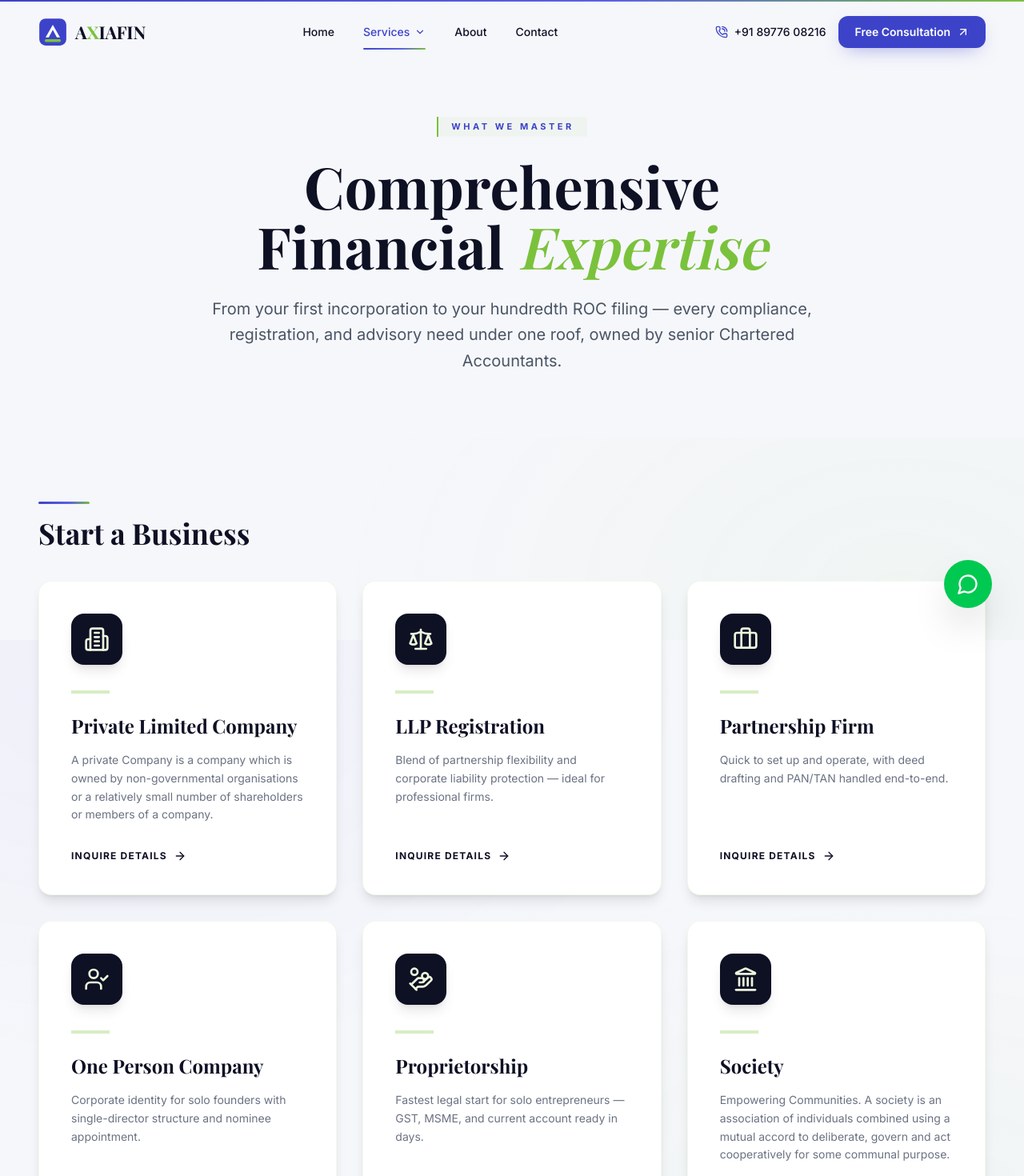
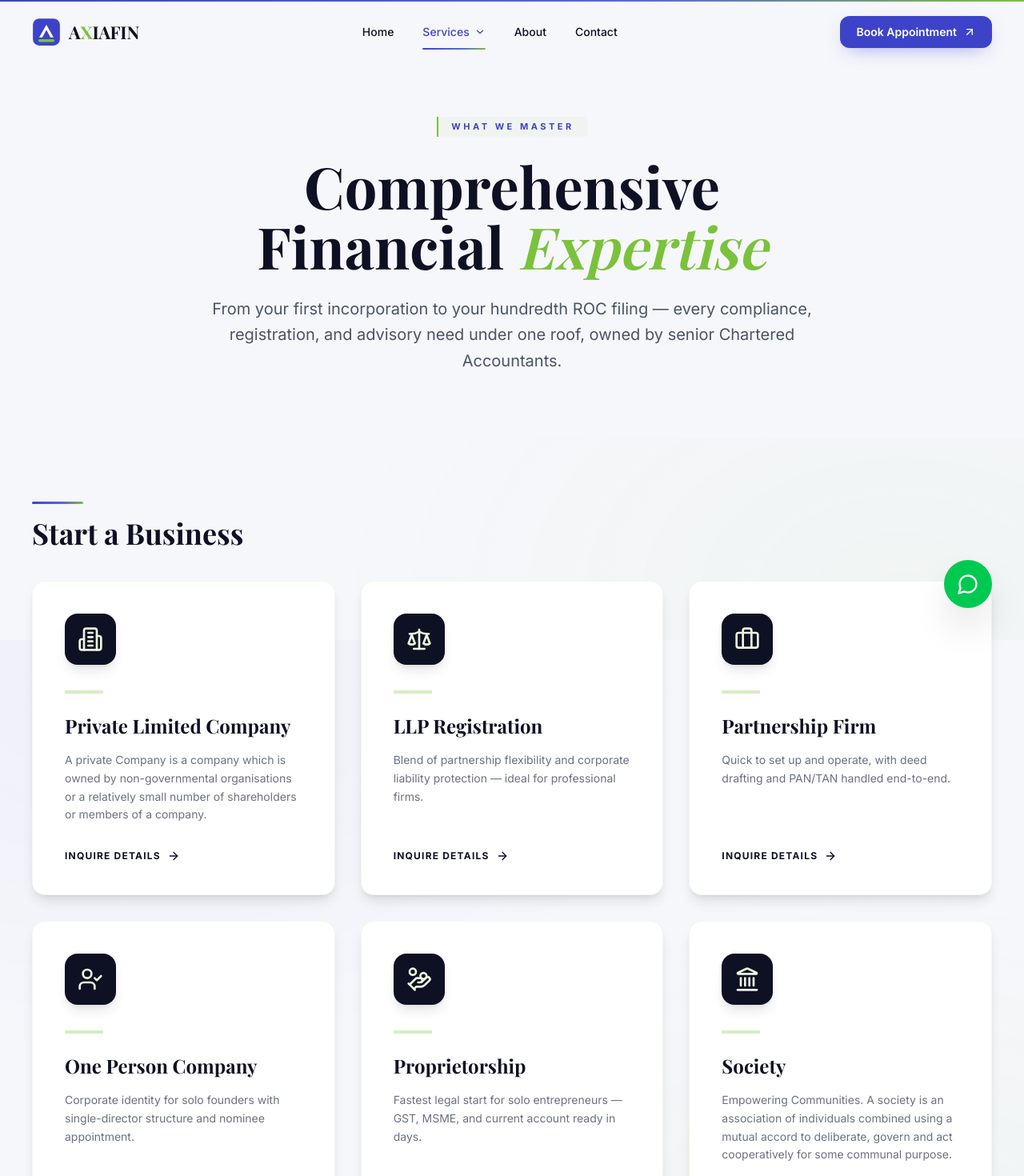
Before and after one commit to AshwinSharma-git/ca-sandeep-nalla, a Next.js app: page /services in a window 1280 px wide. Shown: the top 1470 px of the page at 80% size. Built offline with nearby package versions, Linux system fonts and the light colour scheme.

Commit message:
final fix in middle focused bug

```diff
--- a/src/app/about/page.tsx
+++ b/src/app/about/page.tsx
@@ -251,7 +251,7 @@ export default function AboutPage() {
             corporate restructurings in the region.
           </p>
           <LinkButton href="/contact" variant="lime" size="lg" className="uppercase tracking-[0.2em] text-xs">
-            Book Free Consultation
+            Book Appointment
           </LinkButton>
         </Container>
       </section>
--- a/src/app/contact/page.tsx
+++ b/src/app/contact/page.tsx
@@ -17,7 +17,7 @@ import { offices, siteConfig } from "@/lib/site-config";
 export const metadata: Metadata = {
   title: "Contact",
   description:
-    "Reach AXIAFIN — offices in Kothapet and HITEC City, Hyderabad. Call 089776 08216 or book a free consultation online.",
+    "Reach AXIAFIN — offices in Kothapet and HITEC City, Hyderabad. Call 089776 08216 or book an appointment online.",
   alternates: { canonical: "/contact" },
 };
 
--- a/src/app/globals.css
+++ b/src/app/globals.css
@@ -4,8 +4,9 @@
   --font-sans: var(--font-inter), ui-sans-serif, system-ui, sans-serif;
   --font-display: var(--font-playfair), ui-serif, Georgia, serif;
 
-  /* Custom breakpoint for ultra-wide displays */
-  --breakpoint-3xl: 1920px;
+  /* Custom breakpoints for ultra-wide displays */
+  --breakpoint-3xl: 1700px;
+  --breakpoint-4xl: 2200px;
 
   /* Brand */
   --color-indigo: #3d43c9;
--- a/src/app/services/page.tsx
+++ b/src/app/services/page.tsx
@@ -85,8 +85,8 @@ export default function ServicesPage() {
             <span className="text-lime italic font-medium">Start</span>?
           </>
         }
-        description="Book a free 30-minute consultation with a senior partner — we'll map exactly what your business needs next."
-        ctaLabel="Book Free Consultation"
+        description="Book a 30-minute consultation with a senior partner — we'll map exactly what your business needs next."
+        ctaLabel="Book Appointment"
         ctaHref="/contact"
       />
     </>
--- a/src/components/layout/Navbar.tsx
+++ b/src/components/layout/Navbar.tsx
@@ -4,10 +4,9 @@ import { useEffect, useRef, useState } from "react";
 import Link from "next/link";
 import { usePathname } from "next/navigation";
 import { AnimatePresence, motion, useReducedMotion } from "motion/react";
-import { Menu, X, ChevronDown, PhoneCall, ArrowUpRight } from "lucide-react";
+import { Menu, X, ChevronDown, ArrowUpRight } from "lucide-react";
 import { cn } from "@/lib/utils";
 import { navLinks } from "@/lib/nav-links";
-import { siteConfig } from "@/lib/site-config";
 import { Logo } from "./Logo";
 
 export function Navbar() {
@@ -65,7 +64,7 @@ export function Navbar() {
     >
       <nav
         aria-label="Primary"
-        className="mx-auto w-full max-w-[80rem] xl:max-w-[88rem] 2xl:max-w-[96rem] 3xl:max-w-[112rem] px-4 sm:px-6 lg:px-8 xl:px-12 2xl:px-16 h-20 flex justify-between items-center"
+        className="w-full px-4 sm:px-6 lg:px-8 xl:px-10 2xl:px-12 3xl:px-14 h-20 flex justify-between items-center"
       >
         <Logo />
 
@@ -118,19 +117,12 @@ export function Navbar() {
           })}
         </ul>
 
-        <div className="hidden lg:flex items-center gap-4">
-          <a
-            href={`tel:${siteConfig.contact.phoneE164}`}
-            className="hidden xl:flex items-center gap-2 text-sm font-medium text-ink hover:text-indigo transition-colors"
-          >
-            <PhoneCall className="w-4 h-4 text-indigo" aria-hidden="true" />
-            {siteConfig.contact.phone}
-          </a>
+        <div className="hidden lg:flex items-center">
           <Link
             href="/contact"
             className="group px-5 py-2.5 text-sm font-semibold bg-indigo text-white rounded-xl hover:bg-indigo-deep transition-all shadow-[0_8px_24px_-10px_rgba(61,67,201,0.55)] hover:shadow-[0_12px_30px_-10px_rgba(61,67,201,0.6)] hover:-translate-y-0.5 inline-flex items-center gap-2"
           >
-            Free Consultation
+            Book Appointment
             <ArrowUpRight
               className="w-4 h-4 transition-transform group-hover:translate-x-0.5 group-hover:-translate-y-0.5"
               aria-hidden="true"
@@ -164,7 +156,7 @@ export function Navbar() {
             onMouseLeave={scheduleClose}
           >
             <div className="bg-white/95 backdrop-blur-xl shadow-[0_30px_80px_-20px_rgba(14,16,36,0.2)]">
-              <div className="mx-auto w-full max-w-[80rem] xl:max-w-[88rem] 2xl:max-w-[96rem] 3xl:max-w-[112rem] px-4 sm:px-6 lg:px-8 xl:px-12 2xl:px-16 py-10">
+              <div className="mx-auto w-full max-w-[80rem] xl:max-w-[90rem] 2xl:max-w-[104rem] 3xl:max-w-[116rem] 4xl:max-w-[132rem] px-4 sm:px-6 lg:px-8 xl:px-10 2xl:px-12 3xl:px-14 py-10">
                 <MegaMenuContent name={openMega} />
               </div>
               <div className="hairline" aria-hidden="true" />
@@ -188,22 +180,12 @@ export function Navbar() {
               {navLinks.map((link) => (
                 <MobileNavItem key={link.name} link={link} />
               ))}
-              <div className="pt-4 space-y-3">
-                <a
-                  href={`tel:${siteConfig.contact.phoneE164}`}
-                  className="flex items-center justify-center gap-2 w-full py-3 text-sm font-semibold text-ink border border-ink/15 rounded-xl"
-                >
-                  <PhoneCall
-                    className="w-4 h-4 text-indigo"
-                    aria-hidden="true"
-                  />
-                  {siteConfig.contact.phone}
-                </a>
+              <div className="pt-4">
                 <Link
                   href="/contact"
                   className="block w-full py-3 text-sm font-semibold bg-indigo text-white text-center rounded-xl shadow-[0_8px_24px_-10px_rgba(61,67,201,0.55)]"
                 >
-                  Free Consultation
+                  Book Appointment
                 </Link>
               </div>
             </div>
--- a/src/components/sections/BusinessVsCompliance.tsx
+++ b/src/components/sections/BusinessVsCompliance.tsx
@@ -182,7 +182,7 @@ export function BusinessVsCompliance() {
 
           {/* CENTER — Chart */}
           <div className="lg:col-span-4 order-1 lg:order-2 flex justify-center">
-            <div className="relative w-full max-w-[26rem] xl:max-w-[28rem] 2xl:max-w-[32rem]">
+            <div className="relative w-full max-w-[26rem] xl:max-w-[28rem] 2xl:max-w-[32rem] 3xl:max-w-[36rem]">
               <svg
                 viewBox="0 0 600 600"
                 role="img"
--- a/src/components/sections/CTASection.tsx
+++ b/src/components/sections/CTASection.tsx
@@ -12,7 +12,7 @@ type Props = {
 export function CTASection({
   title,
   description,
-  ctaLabel = "Book Free Consultation",
+  ctaLabel = "Book Appointment",
   ctaHref = "/contact",
 }: Props) {
   return (
--- a/src/components/ui/Container.tsx
+++ b/src/components/ui/Container.tsx
@@ -17,13 +17,15 @@ export function Container<T extends ElementType = "div">({
     <Tag
       className={cn(
         // Responsive max-width tier:
-        //  default (≤1280px) → 80rem  ─ comfortable for laptops
-        //  xl   (≥1280px)    → 88rem  ─ 14" – 15" laptops
-        //  2xl  (≥1536px)    → 96rem  ─ 1080p and 1440p monitors
-        //  3xl  (≥1920px)    → 112rem ─ ultra-wide displays
-        "mx-auto w-full max-w-[80rem] xl:max-w-[88rem] 2xl:max-w-[96rem] 3xl:max-w-[112rem]",
-        // Progressive horizontal padding
-        "px-4 sm:px-6 lg:px-8 xl:px-12 2xl:px-16",
+        //  default (≤1280px) → 80rem  ─ 1280px (laptops)
+        //  xl   (≥1280px)    → 90rem  ─ 1440px (15" laptops + 1366 displays)
+        //  2xl  (≥1536px)    → 104rem ─ 1664px (1600px monitors)
+        //  3xl  (≥1700px)    → 116rem ─ 1856px (1700-1919px wide displays)
+        //  4xl  (≥2200px)    → 132rem ─ 2112px (ultra-wide 2k+ displays)
+        "mx-auto w-full max-w-[80rem] xl:max-w-[90rem] 2xl:max-w-[104rem] 3xl:max-w-[116rem] 4xl:max-w-[132rem]",
+        // Progressive horizontal padding — keeps content from touching the edge
+        // but doesn't waste space on huge screens
+        "px-4 sm:px-6 lg:px-8 xl:px-10 2xl:px-12 3xl:px-14",
         className,
       )}
       {...props}
--- a/src/lib/process-steps.ts
+++ b/src/lib/process-steps.ts
@@ -8,7 +8,7 @@ export const processSteps: ProcessStep[] = [
   {
     step: "01",
     title: "Discovery Call",
-    desc: "A free 30-minute consult to understand your business, current compliance status, and immediate priorities.",
+    desc: "A 30-minute consult to understand your business, current compliance status, and immediate priorities.",
   },
   {
     step: "02",
```
